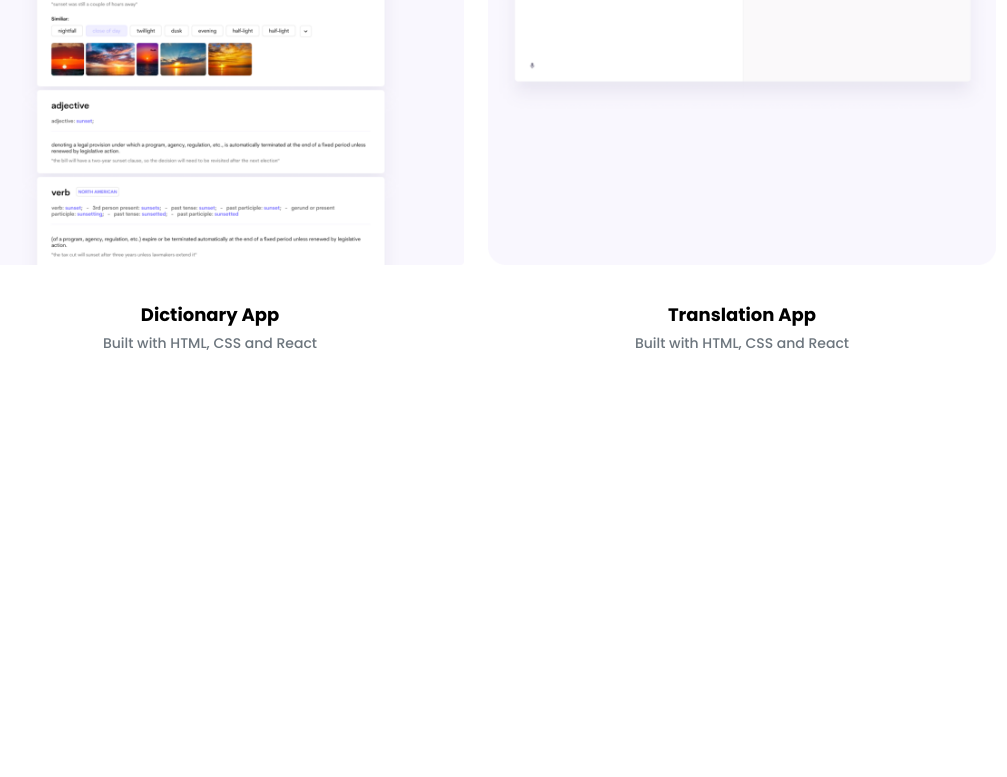
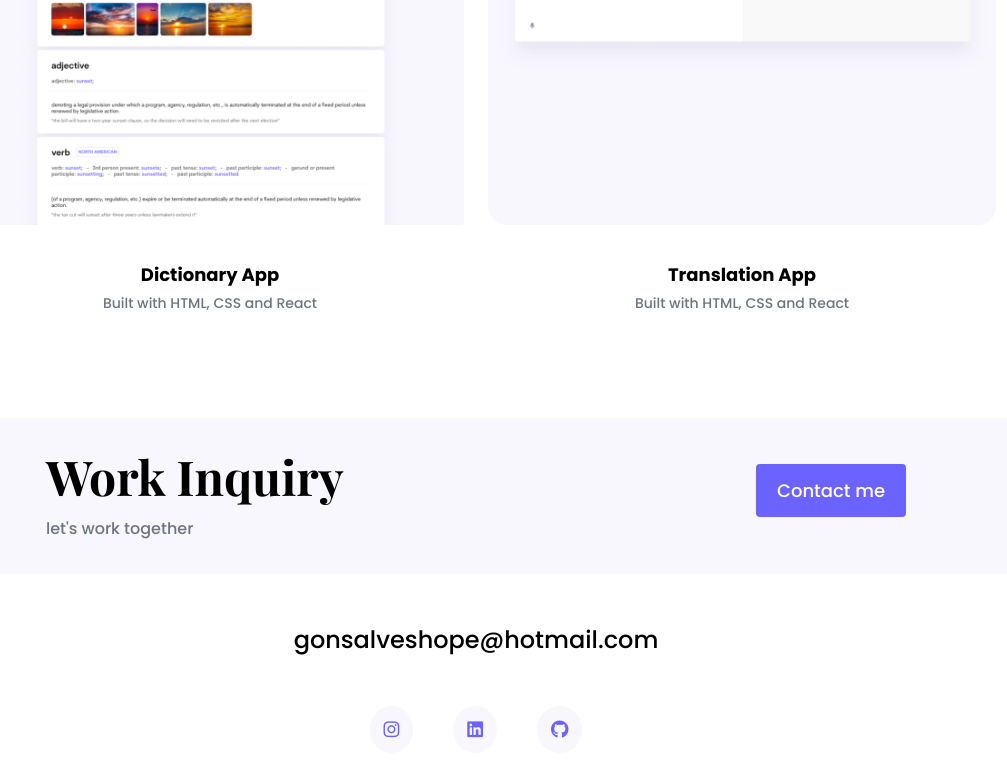
Before and after one commit to GonsalvesH/Portfolio, a plain HTML site: page work.html in a window 1280 px wide. Shown: the part 1284-2061 px from the top of the page, without its empty margins (164-1171 px from the left). Before the commit the page ends 1792 px from the top, so only its background shows below. Drawn offline with nearby package versions, Linux system fonts and the light colour scheme.

Commit message:
added the footer

```diff
--- a/styles/portfolio.css
+++ b/styles/portfolio.css
@@ -23,6 +23,9 @@ h1 {
 }
 h2 {
   font-size: 64px;
+}
+h4 {
+  font-size: 48px;
 }
 p {
   font-weight: normal;
@@ -92,7 +95,44 @@ nav a:hover,
 nav li.active a {
   color: var(--branding-color);
 }
+.contact-links {
+  background-color: var(--secondary-color);
+  padding: 20px;
+  border-radius: 20px;
+}
+footer {
+  margin: 60px 0px;
+}
+footer .contact-box {
+  background-color: var(--secondary-color);
+  padding: 30px 120px;
+  border-radius: 10px;
+}
+footer .contact-box p {
+  margin: 0;
+}
+footer .social-links a {
+  margin: 0 20px;
+  color: var(--branding-color);
+  background-color: var(--secondary-color);
+  padding: 10px 14px;
+  font-size: 18px;
+  border-radius: 50%;
+  transition: all 100ms ease-in-out;
+}
+footer .social-links a:hover {
+  color: white;
+  background-color: var(--branding-color);
+}
 
+footer .email-link {
+  text-decoration: none;
+  color: black;
+  font-size: 24px;
+}
+footer .email-link:hover {
+  color: var(--branding-color);
+}
 @media (max-width: 900px) {
   h1 {
     font-size: 44px;
@@ -101,6 +141,7 @@ nav li.active a {
   h2 {
     font-size: 44px;
   }
+
   .hero {
     padding: 80px 20px;
   }
@@ -118,7 +159,7 @@ nav li.active a {
   border-radius: 20px;
 }
 .content-container {
-  padding: 80px 20px;
+  padding: 40px 20px;
 }
 .content h1 {
   font-size: 64px;
--- a/work.html
+++ b/work.html
@@ -91,6 +91,37 @@
           </div>
         </div>
       </div>
+      <footer>
+        <div
+          class="contact-box d-flex justify-content-between mb-5 d-none d-md-flex"
+        >
+          <div>
+            <h4>Work Inquiry</h4>
+            <p class="text-muted">let's work together</p>
+          </div>
+          <div>
+            <a href="/contact.html" class="btn btn-branding mt-3">Contact me</a>
+          </div>
+        </div>
+        <div class="d-flex justify-content-center mb-5">
+          <a href="mailto:gonsalveshope@hotmail.com" class="email-link"
+            >gonsalveshope@hotmail.com</a
+          >
+        </div>
+        <div class="social-links d-flex justify-content-center">
+          <a href="https://www.instagram.com/hope_gonsalves/" target="_blank"
+            ><i class="fab fa-instagram"></i
+          ></a>
+          <a
+            href="https://www.linkedin.com/in/hope-gonsalves-79a119223/"
+            target="_blank"
+            ><i class="fab fa-linkedin"></i
+          ></a>
+          <a href="https://github.com/GonsalvesH/Portfolio" target="_blank"
+            ><i class="fab fa-github"></i
+          ></a>
+        </div>
+      </footer>
     </div>
   </body>
 </html>
```
Also changed, not shown: contact.html (+24 -4 lines), index.html (+42 -5 lines).
